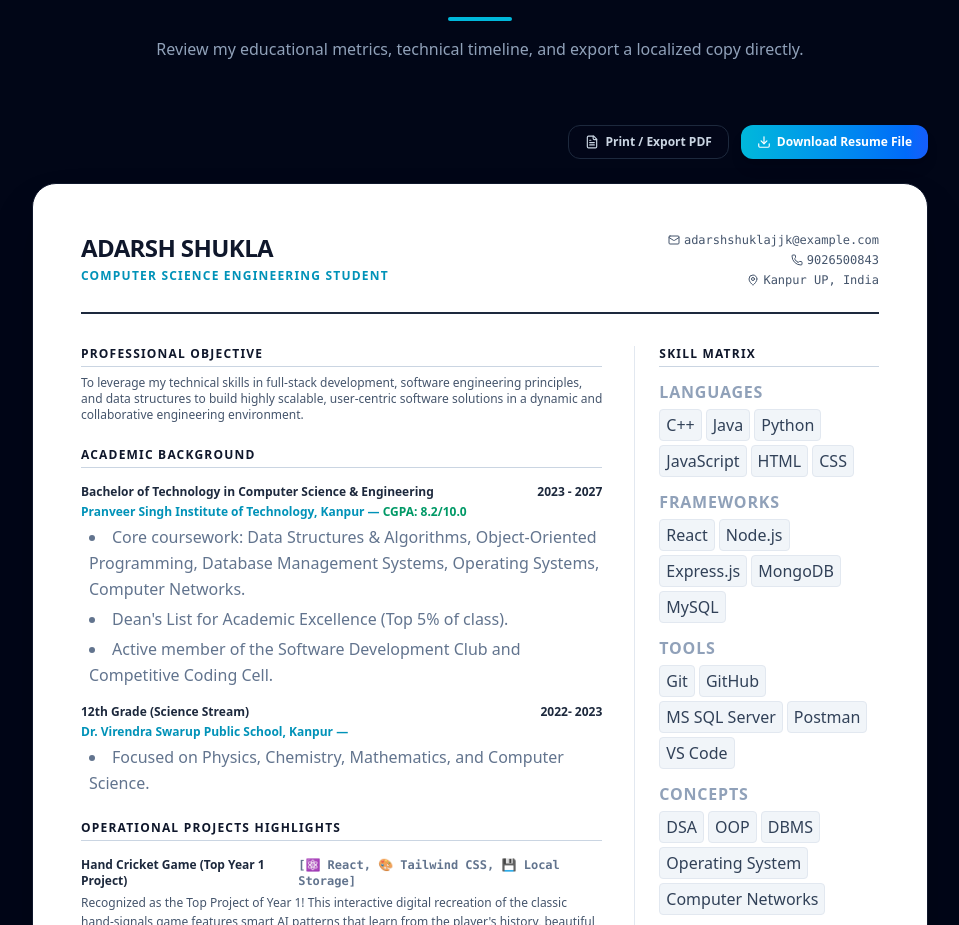
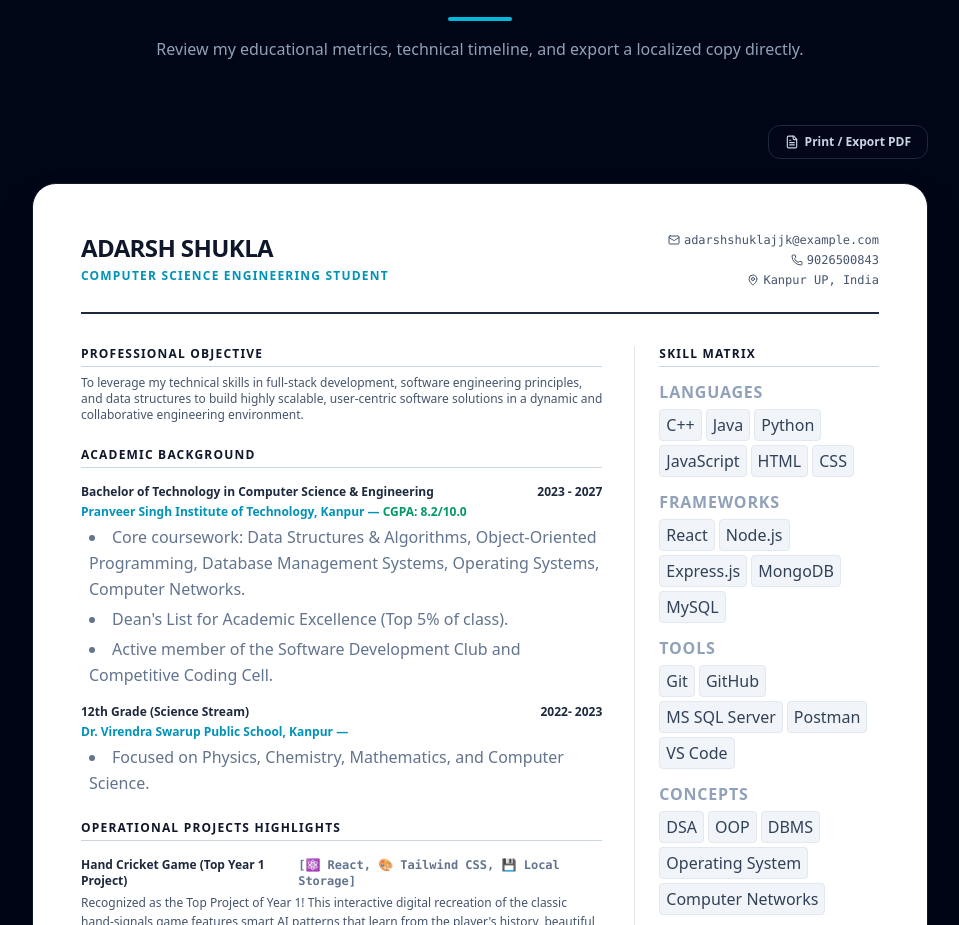
Before and after one commit to Adarshshukla45/NewPortfolio, a React (Vite) app: page / in a window 1280 px wide. Shown: the part 6284-7209 px from the top of the page, without its empty margins (160-1119 px from the left). Built offline with nearby package versions, Linux system fonts and the light colour scheme.

Commit message:
Update image paths and assets

```diff
--- a/src/App.jsx
+++ b/src/App.jsx
@@ -916,13 +916,13 @@ export default function App() {
                 >
                   <FileText size={14} /> Print / Export PDF
                 </button>
-                <a
+                {/* <a
                   id="download-resume-button"
                   href={portfolioData.personalInfo.resumeUrl}
                   className="flex items-center gap-1.5 py-2 px-4 rounded-xl bg-gradient-to-r from-cyan-500 to-blue-600 text-white font-semibold text-xs hover:from-cyan-400 hover:to-blue-500 transition-all shadow-lg"
                 >
                   <Download size={14} /> Download Resume File
-                </a>
+                </a> */}
               </div>
 
               {/* Sheet preview representation */}
--- a/src/portfolioData.js
+++ b/src/portfolioData.js
@@ -7,7 +7,7 @@ export const portfolioData = {
     bio: "Passionate Computer Science Engineering undergraduate specializing in building modern web applications, designing interactive user interfaces, and solving algorithmic problems. Dedicated to writing clean, optimized, and maintainable code.",
     careerObjective: "To leverage my technical skills in full-stack development, software engineering principles, and data structures to build highly scalable, user-centric software solutions in a dynamic and collaborative engineering environment.",
     avatar: "/adarsh.png",
-    resumeUrl: "#resume-section", // Interactive section link
+    resumeUrl: "#resume", // Interactive section link
     email: "adarshshuklajjk@example.com",
     phone: "9026500843",
     location: "Kanpur UP, India",
```
